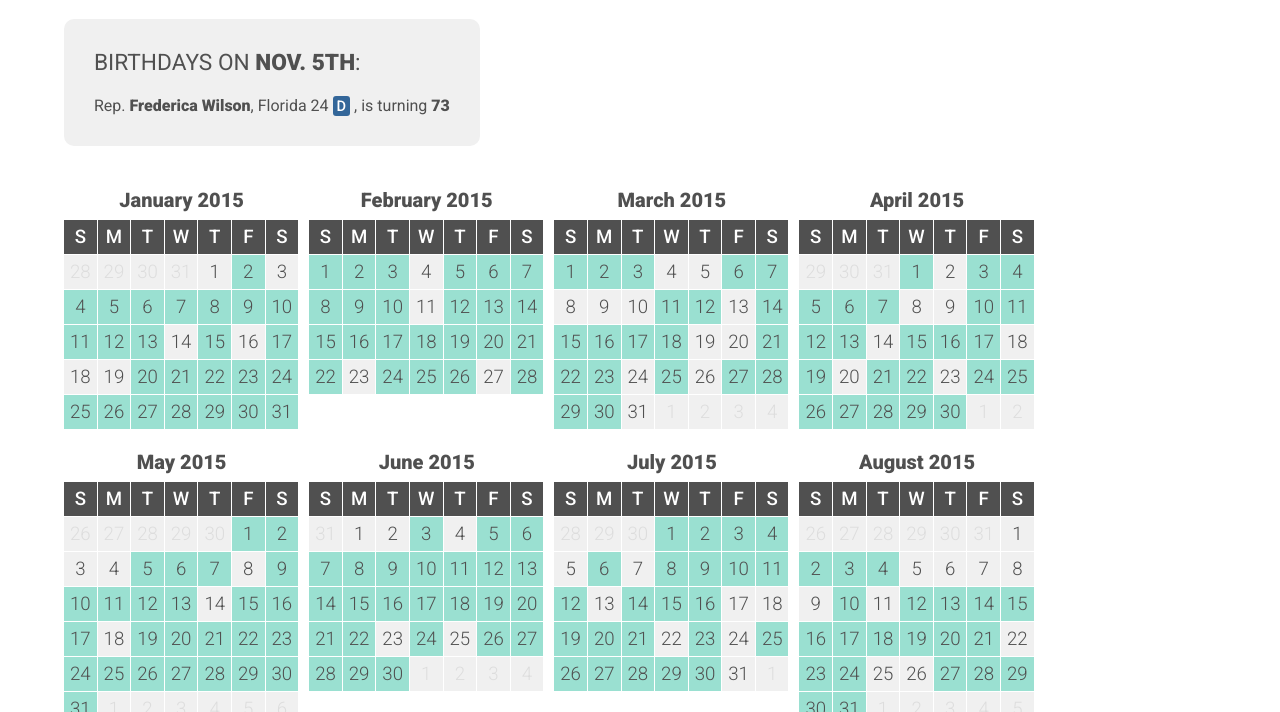
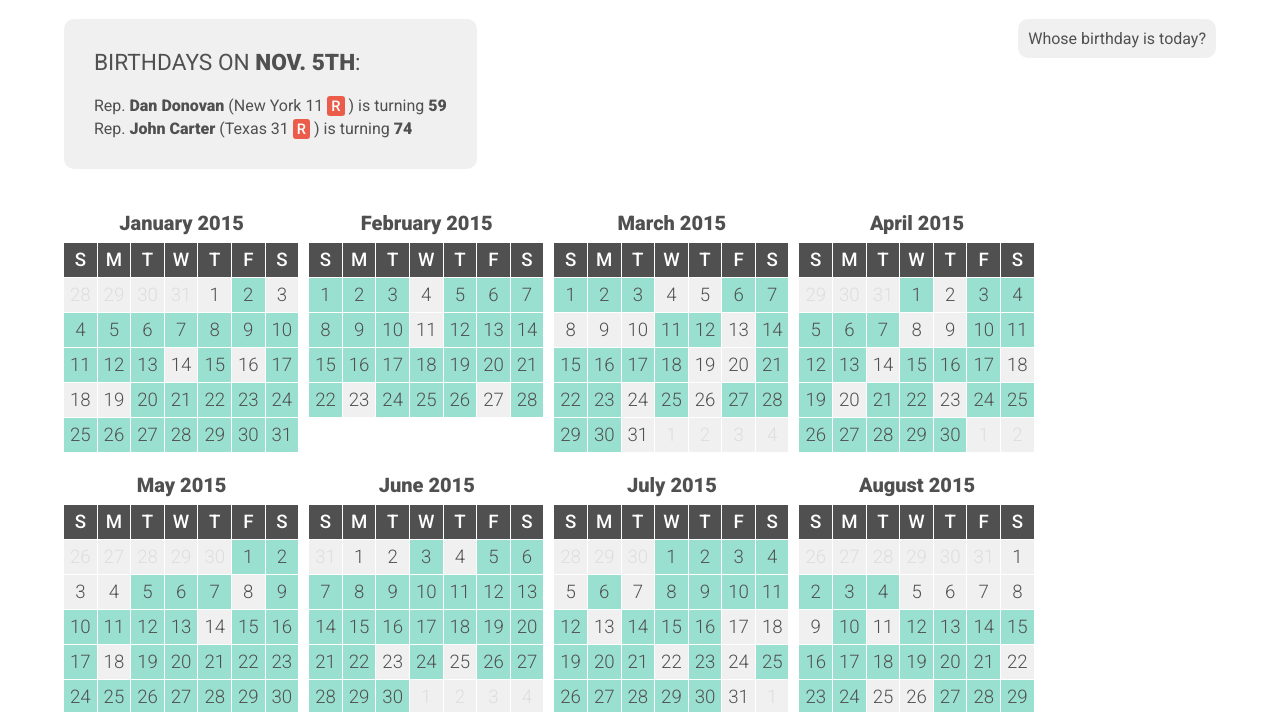
Before and after one commit to Libbygi/congress-birthday-calendar, a website: page index.html in a window 1280 px wide. Shown: the part 86-798 px from the top of the page. Drawn offline with Linux system fonts and the light colour scheme.

Commit message:
more style changes

```diff
--- a/index.html
+++ b/index.html
@@ -23,6 +23,8 @@
 	<ul></ul>
 	</div><!--birthdays_today-->
 
+	<div class="today_button">Whose birthday is today?</div>
+
 	<div class="calendars"></div>
 
 
--- a/scripts.js
+++ b/scripts.js
@@ -1,16 +1,17 @@
 //	$("#date").html();
 
+	if(getParameterByName("date") == "")
+		var today = new moment().tz("America/New_York");
+	else
+		var today = new moment(getParameterByName("date")).tz("America/New_York");
 
-
-
-	var days = ["Sunday", "Monday", "Tuesday", "Wednesday", "Thursday", "Friday", "Saturday"];
-
-
-
-	var today = new moment().tz("America/New_York");
 	$("#date").html(today.format("MMM. YYYY"));
 
 	$(".birthdays_today span").html(today.format("MMM. Do"))
+
+	$(".today_button").click(function(){
+			window.location = "/"
+	})
 
 	$.getJSON("data.json", function(data){
 
@@ -39,21 +40,28 @@
 
 			});
 
-			console.log(birthdays)
-
 			$(calendar).clndr({
 				startWithMonth: today.year() + "-" + i + "-01",
-				events: birthdays
+				events: birthdays,
+				clickEvents: {
+					click: function(target){
+						console.log(target);
+						window.location = "/?date=" + target.date.format("YYYY-MM-DD")
+					}
+				}
 			});
 
 		}
 
+		var are_birthdays = false;
 
+		// This adds legislator birthdays to the opening greeting
 		data.forEach(function(legislator){
 
-			var legislator_birthday = new moment(legislator.DOB);
+			var legislator_birthday = new moment(legislator.DOB).tz("America/New_York");
 
 			if( legislator_birthday.month() == today.month() && legislator_birthday.date() == today.date() ){
+				are_birthdays = true;
 
 			if (legislator.Party == "Democratic")
 					var party_abbrev = "D";
@@ -65,13 +73,22 @@
 				var chamber = "Sen.";
 			else var chamber = "Rep.";
 
-				$(".birthdays_today ul").append("<li>" + chamber + " <span>" + legislator.Name + "</span>, " + legislator.Region + " <div class='party_bug_" + party_abbrev + "'>" + party_abbrev + "</div>" + " , is turning <span>" + (today.year() - legislator_birthday.year()) + "</span></li>");
+				$(".birthdays_today ul").append("<li>" + chamber + " <span>" + legislator.Name + "</span> (" + legislator.Region + " <div class='party_bug_" + party_abbrev + "'>" + party_abbrev + "</div>" + " ) is turning <span>" + (today.year() - legislator_birthday.year()) + "</span></li>");
 			}
-
 		});
 
+		if (are_birthdays == false)
+			$(".birthdays_today ul").append("No birthdays on this day")
 
 		// Print the first dude's name
 		// $("#date").html(data[0].Name);
 
 	});
+
+//get parameter from URL
+function getParameterByName(name) {
+    name = name.replace(/[\[]/, "\\[").replace(/[\]]/, "\\]");
+    var regex = new RegExp("[\\?&]" + name + "=([^&#]*)"),
+        results = regex.exec(location.search);
+    return results === null ? "" : decodeURIComponent(results[1].replace(/\+/g, " "));
+}
--- a/styles.css
+++ b/styles.css
@@ -90,10 +90,14 @@ h1{
 	font-size: 11pt;
 }
 
-.outer_calendars{
-	margin: auto;
+.today_button{
+	background-color: #f0f0f0;
 	display: inline-block;
-	width: 100%;
+	padding: 10px 10px 10px 10px;
+	border-radius: 10px;
+	float: right;
+	margin: 22px 0 0 0;
+	cursor: pointer;
 }
 
 .calendars{
@@ -152,6 +156,7 @@ h1{
 
 .event{
 	background-color: #9ae0d1;
+	cursor: pointer;
 }
 
 
@@ -210,4 +215,9 @@ h1{
 	width: 100%;
 }
 
+.today_button{
+	margin: 0 0 10px 0;
+	float: none;
 }
+
+}
```
